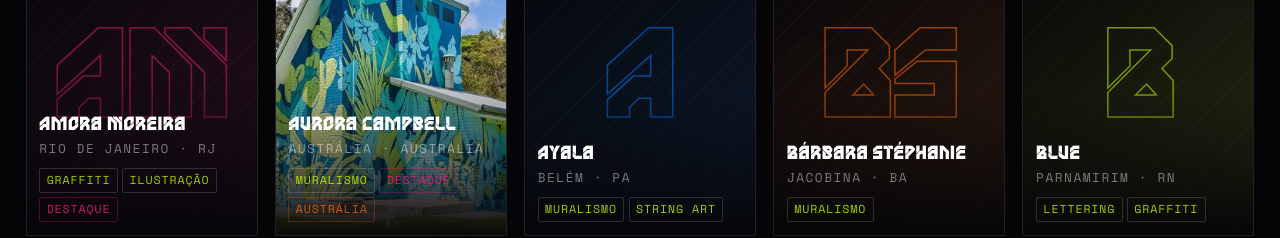
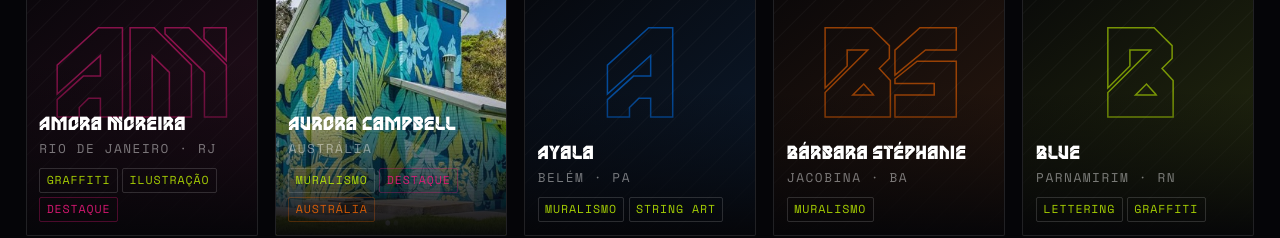
Before and after one commit to pedroitan/btc, a Next.js app: page / in a window 1280 px wide. Shown: the part 4120-4358 px from the top of the page. Built offline with nearby package versions, Linux system fonts and the light colour scheme.

Commit message:
fix: avoid duplicate country name in location for international artists

```diff
--- a/app/artistas/[slug]/page.tsx
+++ b/app/artistas/[slug]/page.tsx
@@ -47,7 +47,9 @@ export default function ArtistaPage({ params }: Props) {
   const location = artista.estado
     ? `${artista.cidade}, ${artista.estado}`
     : artista.pais !== 'Brasil'
-    ? `${artista.cidade}, ${artista.pais}`
+    ? artista.cidade === artista.pais
+      ? artista.pais
+      : `${artista.cidade}, ${artista.pais}`
     : artista.cidade
 
   const indexAtual = artistas.findIndex((a) => a.slug === artista.slug)
--- a/components/ArtistCard.tsx
+++ b/components/ArtistCard.tsx
@@ -31,7 +31,9 @@ export default function ArtistCard({ artista }: Props) {
   const location = artista.estado
     ? `${artista.cidade} · ${artista.estado}`
     : artista.pais !== 'Brasil'
-    ? `${artista.cidade} · ${artista.pais}`
+    ? artista.cidade === artista.pais
+      ? artista.pais
+      : `${artista.cidade} · ${artista.pais}`
     : artista.cidade
 
   return (
```
